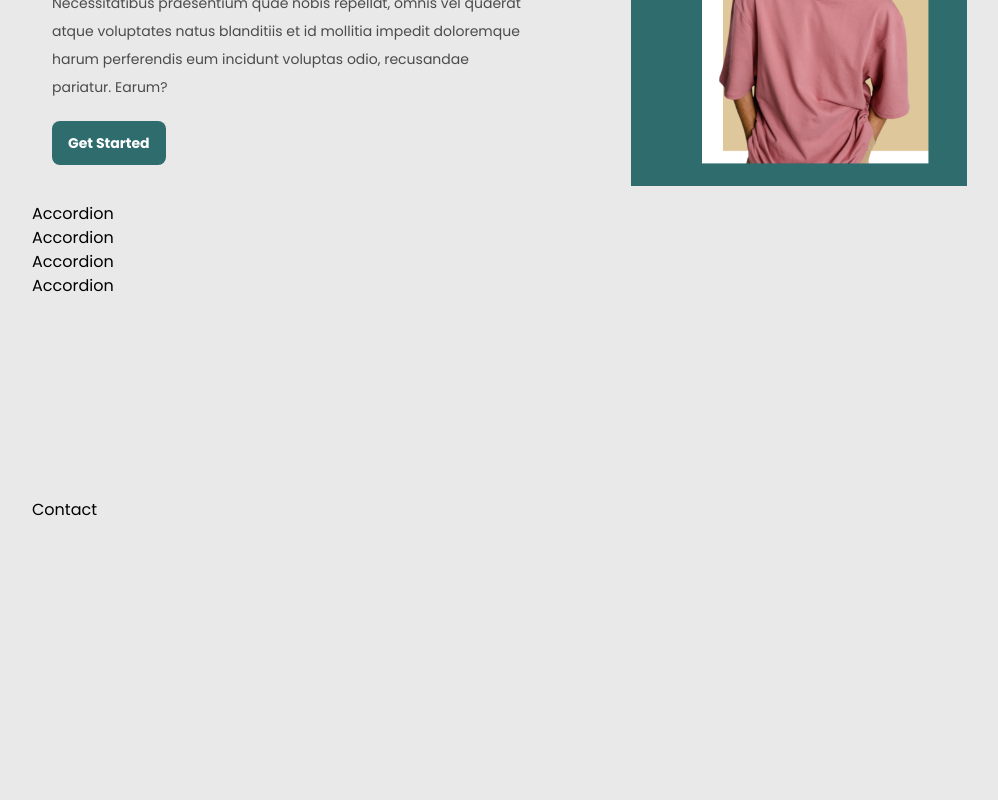
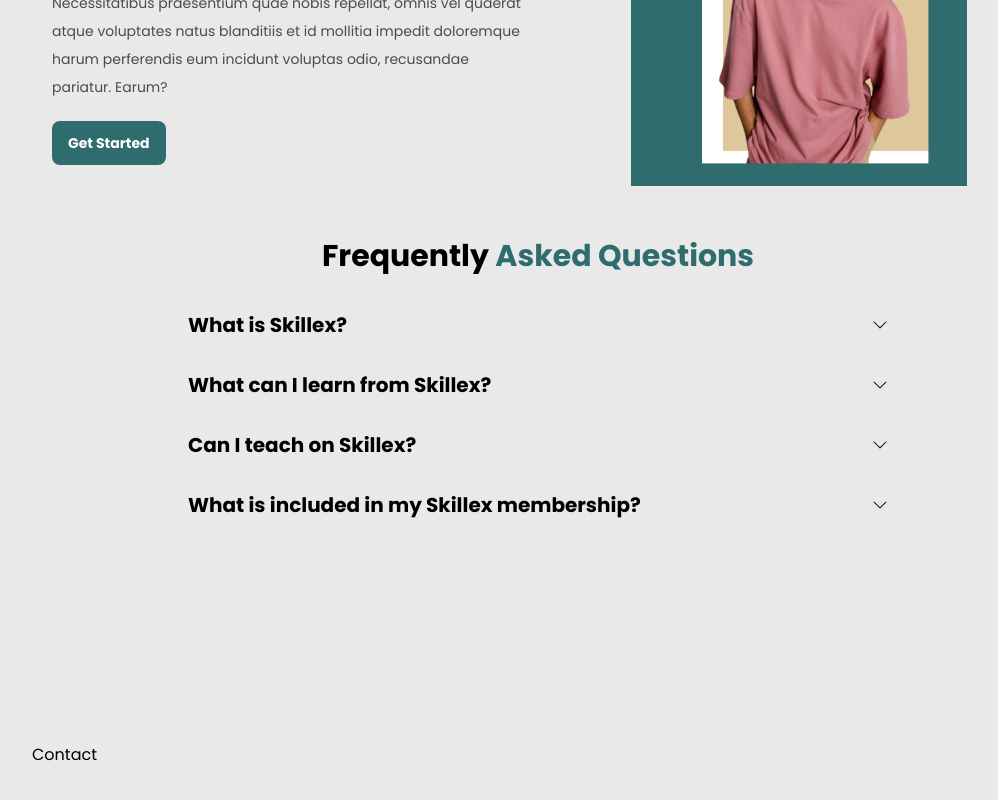
Before and after one commit to mrinalxdev/schooldevs-frontend, a React (Vite) app: page / in a window 1280 px wide. Shown: the part 3382-4182 px from the top of the page, without its empty margins (102-1100 px from the left). Built offline with nearby package versions, Linux system fonts and the light colour scheme.

Commit message:
Added New Data

```diff
--- a/src/Data.jsx
+++ b/src/Data.jsx
@@ -151,17 +151,21 @@ export const accordions = [
   {
     id: 1,
     title: "What is Skillex?",
+    para : "What is this Yrr"
   },
   {
     id: 2,
     title: "What can I learn from Skillex?",
+    para : "What is this Yrr"
   },
   {
     id: 3,
     title: "Can I teach on Skillex?",
+    para : "What is this Yrr"
   },
   {
     id: 4,
     title: "What is included in my Skillex membership?",
+    para : "What is this Yrr"
   },
 ];
--- a/src/components/container/Accordion.jsx
+++ b/src/components/container/Accordion.jsx
@@ -1,11 +1,38 @@
-import React from 'react'
+import React, { useState } from "react";
+import { BsChevronDown } from "react-icons/bs";
+import { motion, AnimatePresence } from "framer-motion";
 
-const Accordion = () => {
+const Accordion = ({ id, title, para }) => {
+  const [activeIndex, setActiveIndex] = useState(null);
+  const handleClick = (id) => {
+    setActiveIndex(id === activeIndex ? null : id);
+  };
   return (
-    <div>
-      Accordion
+    <div className="pb-8">
+      <div className="flex justify-between items-center">
+        <div className="sm:text-xl text-base font-bold">{title}</div>
+        <BsChevronDown
+          onClick={() => handleClick(id)}
+          className={`${id === activeIndex ? "rotate-180" : "rotate-0"} cursor-pointer transition-all duration-300`}
+        />
+      </div>
+      <AnimatePresence>
+        {id === activeIndex && (
+          <motion.div
+            initial={{ height: 0 }}
+            animate={{ height: "auto" }}
+            exit={{ height: 0 }}
+            transition={{ duration: 0.32 }}
+            style={{ overflow: "hidden" }}
+          >
+            <p className="text-sm leading-7 text-gray">
+              {para}
+            </p>
+          </motion.div>
+        )}
+      </AnimatePresence>
     </div>
-  )
-}
+  );
+};
 
-export default Accordion
+export default Accordion;
--- a/src/components/container/Teacher.jsx
+++ b/src/components/container/Teacher.jsx
@@ -49,7 +49,10 @@ const Teacher = () => {
           <img src={teacher2} alt="" />
         </div>
       </div>
-      <div className="mb-2">
+      <div className="text-center my-8 font-bold sm:text-[1.875rem] text-[1.5rem]">
+        Frequently <span className="text-Teal">Asked Questions</span>
+      </div>
+      <div className="mt-2 max-w-[700px] mx-auto">
         {accordions.map(accordion => {
           return <Accordion key={accordion.id} {...accordion} />
         })}
```
